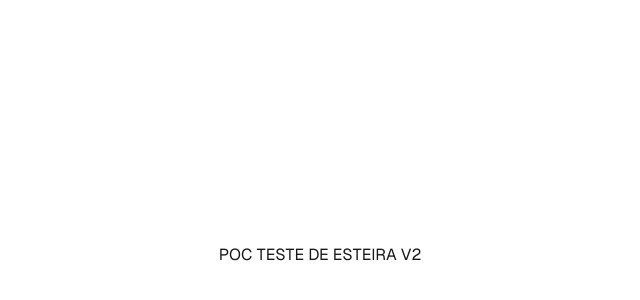
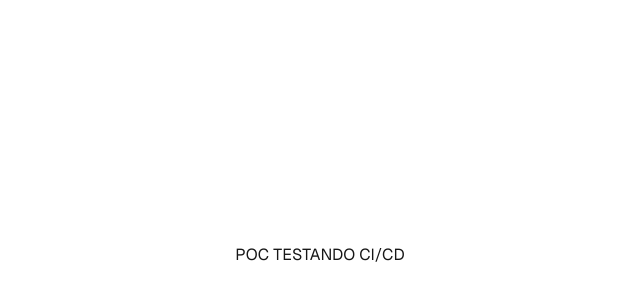
Before and after one commit to Rezende123/react-deployment-poc, a Next.js app: page / in a window 1280 px wide. Shown: the part 146-446 px from the top of the page, without its empty margins (320-960 px from the left). Built offline with nearby package versions, Linux system fonts and the light colour scheme.

Commit message:
Testando esteira

```diff
--- a/src/pages/index.tsx
+++ b/src/pages/index.tsx
@@ -19,7 +19,7 @@ export default function Home() {
         className={`${styles.page} ${geistSans.variable} ${geistMono.variable}`}
       >
         <main className={styles.main}>
-          POC TESTE DE ESTEIRA V2
+          POC TESTANDO CI/CD
         </main>
       </div>
     </>
```
